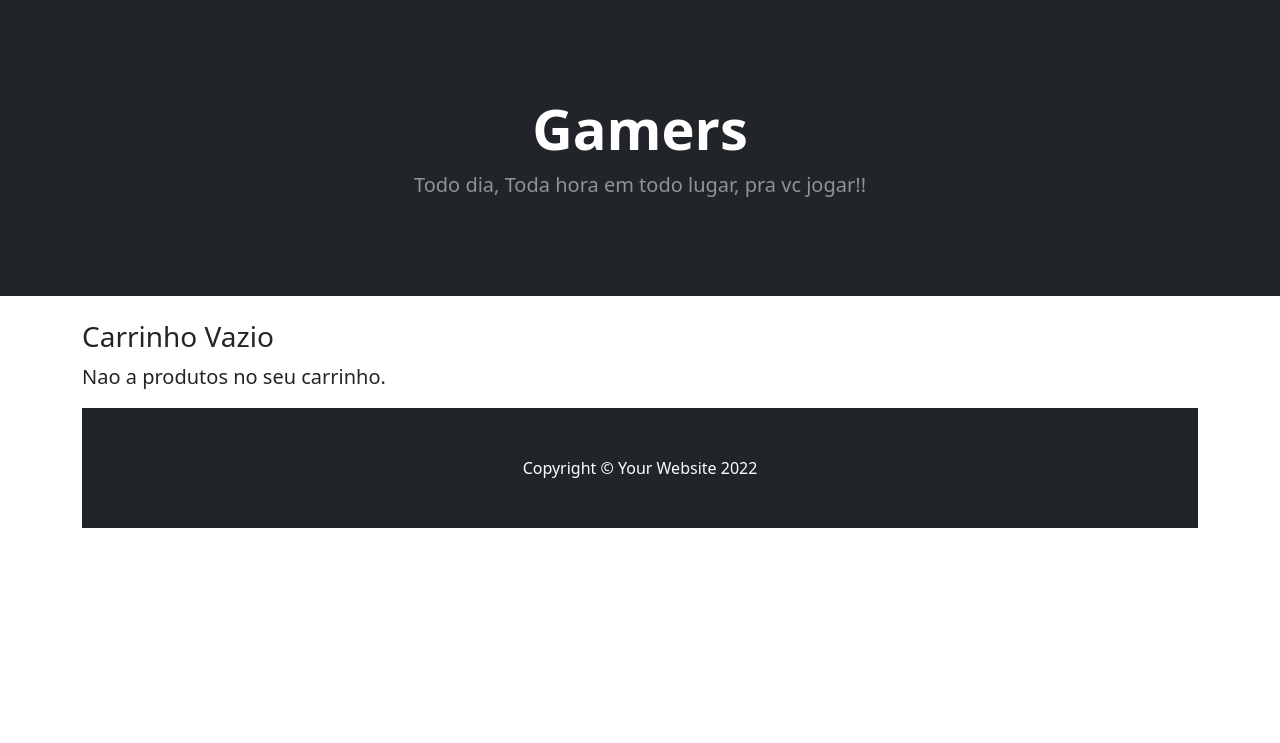
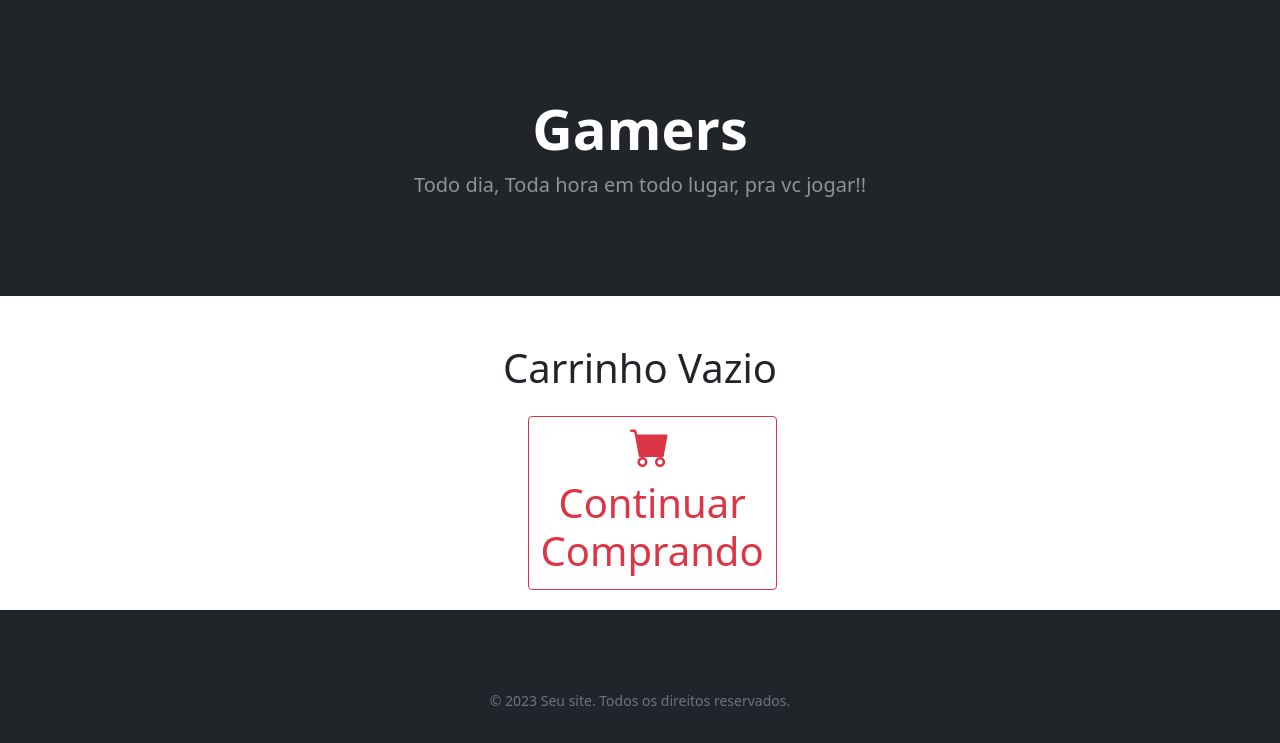
Before and after one commit to Duarts-D/E-COMMERCE, a Django app: page /carrinho/ in a window 1280 px wide. Shown: the part 57-800 px from the top of the page. Run offline with Django 4.2, Linux system fonts and the light colour scheme; some libraries are stand-ins or nearby versions.

Commit message:
carrinho

```diff
--- a/carrinho/urls.py
+++ b/carrinho/urls.py
@@ -1,9 +1,13 @@
 from django.urls import path
-from carrinho.views import AdcCarrinho,Carrinho
+from carrinho.views import AdcCarrinho,Carrinho,DelCarrinho,DelCarrinho_Unitario
 
 app_name = 'cars'
 
 urlpatterns = [
     path('',Carrinho.as_view(),name='carrinho'),
     path('adc_carrinho',AdcCarrinho.as_view(),name='adc_carrinho'),
+    path('del_carrinho/',DelCarrinho.as_view(),name='del_carrinho'),
+    path('del_carrinho_unitario/',DelCarrinho_Unitario.as_view(),name='del_carrinho_unitario'),
+
+
 ]
--- a/carrinho/views.py
+++ b/carrinho/views.py
@@ -11,25 +11,25 @@ class AdcCarrinho(View):
             'HTTP_REFERER',
             reverse('produto:produtos')
         )
-        produto_id = self.request.GET.get('car')
+        produto_ids = self.request.GET.get('car')
 
 
-        if not produto_id:
+        if not produto_ids:
             messages.error(
                 self.request,
                 'Produto nao existe! ')
             return redirect(http_refere)
 
-        if re.search(r'[^0-9]', produto_id):
+        if re.search(r'[^0-9]', produto_ids):
             messages.error(
                 self.request,
                 'Algo nao esta certo! ')
             return redirect(http_refere)
 
-        produto = get_object_or_404(Produto,id=produto_id)
+        produto = get_object_or_404(Produto,id=produto_ids)
         produto_estoque = produto.estoque
 
-        produto_id = produto.id
+
         produto_nome = produto.nome
         preco_unitario = produto.preco
         preco_unitario_promo = produto.preco_promocional
@@ -51,27 +51,33 @@ class AdcCarrinho(View):
             self.request.session.save()
 
         carrinho = self.request.session['carrinho']
-        if produto_id in carrinho:
-            quantidade_carrinho = carrinho[produto_id]['quantidade']
+
+        if produto_ids in carrinho:
+
+            quantidade_carrinho = carrinho[produto_ids]['quantidade']
             quantidade_carrinho += 1
 
+
             if produto_estoque < quantidade_carrinho:
-                messages.warning(
+                messages.error(
                     self.request,
                     f'Estoque insuficiente para {quantidade_carrinho}x no'
-                    f'produto "{produto_nome}". Adicionamos {produto_estoque}x'
+                    f'produto "{produto_nome}". Adicionamos {produto_estoque}x '
                     f'no seu carrinho.'
                 )
                 quantidade_carrinho = produto_estoque
 
-            carrinho[produto_id]['quantidade'] = quantidade_carrinho
-            carrinho[produto_id]['preco_total_unitario'] = preco_unitario*\
+
+            carrinho[produto_ids]['quantidade'] = quantidade_carrinho
+
+
+            carrinho[produto_ids]['preco_total_unitario'] = preco_unitario*\
                 quantidade_carrinho
-            carrinho[produto_id]['preco_total_promo'] = preco_unitario_promo*\
+            carrinho[produto_ids]['preco_total_promo'] = preco_unitario_promo*\
                 quantidade_carrinho
         else:
-            carrinho[produto_id] = {
-            'produto_id' : produto_id,
+            carrinho[produto_ids] = {
+            'produto_ids' : produto_ids,
             'produto_nome' : produto_nome,
             'preco_unitario' : preco_unitario,
             'preco_total_unitario' : preco_unitario,
@@ -81,13 +87,13 @@ class AdcCarrinho(View):
             'slug' : slug,
             'imagem' : imagem,
             }
-            self.request.session.save()
+        self.request.session.save()
 
-            messages.success(
-                self.request,
-                f'Produto {produto_nome} - Adicionado ao seu'
-                f'Carrinho {carrinho[produto_id]["quantidade"]}x. '
-            )
+        messages.success(
+            self.request,
+            f'Produto {produto_nome} - Adicionado ao seu'
+            f' Carrinho {carrinho[produto_ids]["quantidade"]}x. '
+        )
         return redirect('cars:carrinho')
 
 class Carrinho(View):
@@ -97,3 +103,66 @@ class Carrinho(View):
             'carrinho' : self.request.session.get('carrinho',{})
         }
         return render(self.request,self.template_name,contexto)
+
+class DelCarrinho(View):
+    def get(self,*args,**kwargs):
+        http_refere = self.request.META.get(
+            'HTTP_REFERER',
+            reverse('produto:produtos')
+            )
+        produto_id = self.request.GET.get('car_del')
+
+
+        if not produto_id:
+            return redirect(http_refere)
+
+        if not produto_id in self.request.session['carrinho']:
+            return redirect(http_refere)
+
+        if not self.request.session['carrinho']:
+            return redirect(http_refere)
+
+        del_carrinho = self.request.session['carrinho'][produto_id]
+        messages.success(
+            self.request,
+            f'Produto {del_carrinho["produto_nome"]}'
+            f' removido do seu carrinho')
+
+        del self.request.session['carrinho'][produto_id]
+        self.request.session.save()
+
+        return redirect(http_refere)
+class DelCarrinho_Unitario(View):
+    def get(self,*args,**kwargs):
+        http_refere = self.request.META.get(
+            'HTTP_REFERER',
+            reverse('produto:produtos')
+            )
+        produto_id = self.request.GET.get('car_del')
+
+        if not produto_id:
+            return redirect(http_refere)
+
+        carrinho = self.request.session['carrinho']
+
+        if not produto_id in carrinho[produto_id]:
+            return redirect('produto:produtos')
+
+        quantidade_carrinho = carrinho[produto_id]['quantidade']
+        quantidade_carrinho -= 1
+
+        if quantidade_carrinho <= 0:
+            return redirect(http_refere)
+
+        preco_unitario = carrinho[produto_id]['preco_unitario']
+        preco_promo = carrinho[produto_id]['preco_unitario_promo']
+
+        carrinho[produto_id]['quantidade'] = quantidade_carrinho
+        carrinho[produto_id]['preco_total_unitario'] = preco_unitario*\
+            quantidade_carrinho
+        carrinho[produto_id]['preco_total_promo'] = preco_promo*\
+            quantidade_carrinho
+
+
+        self.request.session.save()
+        return redirect(http_refere)
--- a/setup/settings.py
+++ b/setup/settings.py
@@ -144,7 +144,7 @@ MEDIA_URL = '/media/'
 DEFAULT_AUTO_FIELD = 'django.db.models.BigAutoField'
 
 # Sessão em dias: 60s * 60m * 24h * 1d
-SESSION_COOKIE_AGE = 60 * 60 * 24 * 1
+SESSION_COOKIE_AGE = 60 * 60 * 24 * 7
 # Salvar a cada requisição
 SESSION_SAVE_EVERY_REQUEST = False
 
--- a/setup/static/home_page/js/scripts.js
+++ b/setup/static/home_page/js/scripts.js
@@ -5,3 +5,9 @@
 */
 // This file is intentionally blank
 // Use this file to add JavaScript to your project
+var input = document.getElementById("my-input");
+var output = document.getElementById("output");
+
+input.addEventListener("input", function() {
+  output.textContent = input.value;
+});
--- a/templates/base/base.html
+++ b/templates/base/base.html
@@ -28,6 +28,7 @@
     {%block conteudo%}{% endblock %}
 
 </body>
+
 {% include 'parciais/_footer.html' %}
 
 </html>
--- a/templates/carrinho/carrinho.html
+++ b/templates/carrinho/carrinho.html
@@ -1,6 +1,6 @@
 {% extends 'base/base.html' %}
 {% load static %}
-
+{% load ultilsfilter %}
 {% block conteudo %}
 
 {% if carrinho %}
@@ -17,8 +17,8 @@
                     <tr>
                         <th class="d-none d-lg-block">Imagem</th>
                         <th>Produto</th>
-                        <th>V.</th>
-                        <th>QTD.</th>
+                        <th>Quantidade</th>
+                        <th>Valor Unit.</th>
                         <th>Total</th>
                     </tr>
 
@@ -36,28 +36,44 @@
                             <a href="{% url 'produto:detalhe' itens.slug %}">
                             {{ itens.produto_nome }}
                             </a>
-                            <a class="ml-3" href="#">
-                                <i class="fas fa-times-circle text-danger" aria-hidden="true"></i>
-                            </a>
                         </td>
                         <td>
-                                {{ itens.variacao_nome }}
-                        </td>
-                        <td>
-                            {{ itens.quantidade }} x
 
-                            {% if itens.preco_unitario_promocional %}
-                                {{ itens.preco_unitario_promocional}}
-                            {%else%}
-                                {{itens.preco_unitario}}
-                            {% endif %}
+                            <div style="display: flex; align-items: center; width: fit-content;">
+                                {% if itens.quantidade == 1 %}
+                                <a style="color: gray;">
+                                {%else%}
+                                <a href="{% url 'cars:del_carrinho_unitario'%}?car_del={{itens.produto_ids}}" style="color: orange;">
+                                {% endif %}
+                                    <h2 class="bi bi-chevron-left"></h2>
+                                </a>
+
+                                <h2 class="text-center">{{ itens.quantidade }}</h2>
+
+                                <a href="{% url 'cars:adc_carrinho' %}?car={{itens.produto_ids}}"  style="color: orange;">
+                                    <h2 class="bi bi-chevron-right" ></h2>
+                                </a>
+                            </div>
+
+                            <a class="btn-outline-danger" class="ml-3" href="{% url 'cars:del_carrinho'%}?car_del={{itens.produto_ids}}">
+                                <i class="bi bi-trash-fill" ></i>
+                                Remover
+                            </a>
 
                         </td>
 
+                        <td>
+                            {% if itens.preco_unitario_promocional %}
+                                {{ itens.preco_unitario_promocional |valores}}
+                            {%else%}
+                            {{itens.preco_unitario |valores}}
+                            {% endif %}
+                        </td>
+
                         {% if itens.preco_unitario_promocional %}
-                            <td>{{itens.preco_quantativo_promocional}}</td>
+                            <td>{{itens.preco_total_promo|valores}}</td>
                         {% else %}
-                            <td>{{ itens.preco_quantativo }}</td>
+                            <td>{{ itens.preco_total_unitario|valores }}</td>
                         {% endif %}
 
                     </tr>
@@ -76,8 +92,7 @@
             <div class='table-responsive'>
                 <table class="table">
                     <tr>
-                        <td class="font-weight-bold">Total</td>
-                        <td>#</td>
+                        <td><h1>{{carrinho|total_valores|valores}}</h1></td>
                     </tr>
                 </table>
             </div>
@@ -88,6 +103,9 @@
             <a class="btn btn-lg btn-block btn-primary" href="#">
                 Comprar
             </a>
+            <a class="btn btn-lg btn-block btn-primary" href="{% url 'produto:produtos' %}">
+                Cotinuar comprando
+             </a>
             {% else %}
             <a class="btn btn-lg btn-block btn-primary" href="{% url 'produto:produtos' %}">
                Cotinuar comprando
@@ -100,14 +118,31 @@
         </div>
     </div>
 </main>
+
 {%else%}
-<main class="container mt-4 mb-4">
+<section class="py-5" >
+    <div class="d-flex justify-content-center">
+    <div>
+        <h1>Carrinho Vazio</h1>
+    </div>
+    </div>
+<div class="container px-4 px-lg-5 mt-3">
     {% include 'parciais/_messages.html' %}
-    <div class="row mt-3">
-        <div class="col">
-            <h3>Carrinho Vazio</h3>
-            <p class="lead">Nao a produtos no seu carrinho.</p>
-            <div>
+    <div class="row gx-4 gx-lg-5 row-cols-2 row-cols-md-3 row-cols-xl-4 justify-content-center">
+        <a href="{% url 'produto:produtos' %}">
+        <button class="btn btn-outline-danger" >
+                <h1><i  class="bi-cart-fill me-1"></i></h1>
+                <h1>Continuar Comprando</h1>
+                <span class="badge bg-dark text-white ms-1 rounded-pill"></span>
+            </button>
+
+        </a>
         </div>
+    </div>
+    </section>
+{%block footer %}
+<footer class="footer bg-dark py-3 fixed-bottom mt-5">
+{%endblock%}
+
     {%endif%}
 {%endblock%}
--- a/templates/parciais/_footer.html
+++ b/templates/parciais/_footer.html
@@ -1,7 +1,22 @@
 {% load static %}
 <!-- Footer-->
-<footer class="py-5 bg-dark">
-    <div class="container"><p class="m-0 text-center text-white">Copyright &copy; Your Website 2022</p></div>
+
+{%block footer %}
+<footer class="footer bg-dark py-3 bottom mt-5">
+{% endblock %}
+
+<div class="container">
+        <div class="row">
+            <div class="col-lg-12 col-md-12 mb-3 mb-md-0">
+                <div class="text-center">
+                    <p class="text-muted small mb-4 mb-lg-0">&copy; 2023 Seu site. Todos os direitos reservados.</p>
+                </div>
+            </div>
+        </div>
+    </div>
+</footer>
+
+
 </footer>
 <!-- Bootstrap core JS-->
 <script src="https://cdn.jsdelivr.net/npm/bootstrap@5.1.3/dist/js/bootstrap.bundle.min.js"></script>
```
Also changed, not shown: carrinho/templatetags/ultilsfilter.py (+9 -1 lines), utilidade/ultils.py (+17 -0 lines), setup/static/home_page/css/styles.css, static/home_page/css/styles.css.
